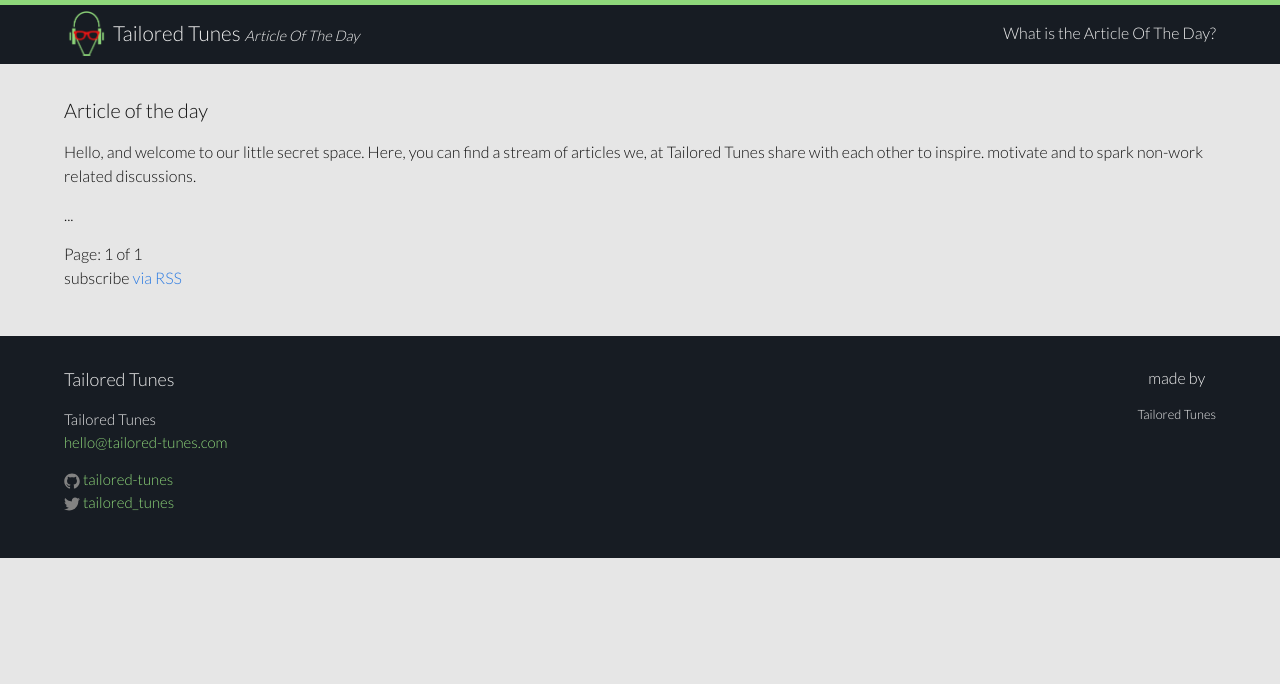
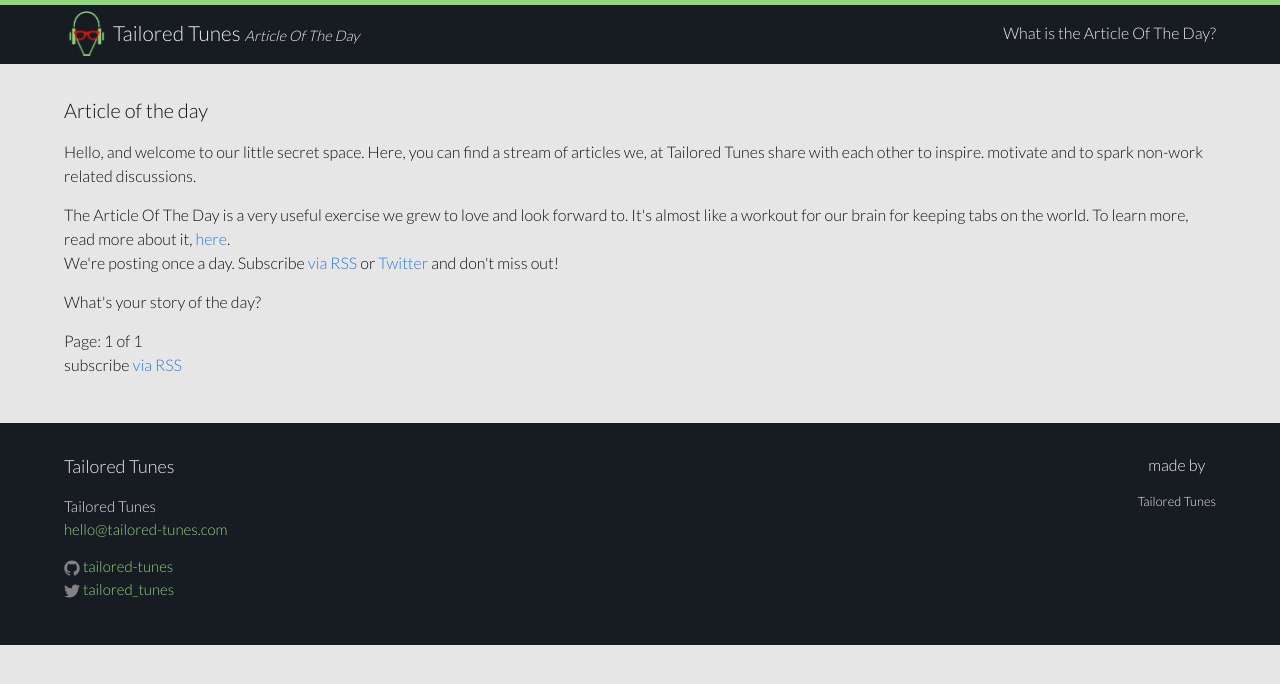
Before and after one commit to meza/test-gh, a Jekyll site: the page built from index.html, in a window 1280 px wide. Shown: the top 684 px of the page. Built offline with Jekyll 4.4.1, drawn with Linux system fonts in a browser that asks for light colours; the list of posts is cut into pages by our own code.

Commit message:
intro stateshifters/tatu-project#65

```diff
--- a/index.html
+++ b/index.html
@@ -11,10 +11,13 @@
             Hello, and welcome to our little secret space. Here, you can find a stream of articles we, at Tailored Tunes
             share with each other to inspire. motivate and to spark non-work related discussions.
         </p>
-
         <p>
-            ...
+            The Article Of The Day is a very useful exercise we grew to love and look forward to. It's almost like a
+            workout for our brain for keeping tabs on the world. To learn more, read more about it, <a href="/about">here</a>.<br/>
+            We're posting once a day. Subscribe <a href="{{ "/feed.xml" | prepend: site.baseurl }}" target="_blank">via RSS</a> or
+            <a href="http://www.twitter.com/Tailored_Tunes" target="_blank">Twitter</a> and don't miss out!
         </p>
+        <p>What's your story of the day?</p>
     </div>
     <ul class="post-list">
         {% for post in paginator.posts %}
```
